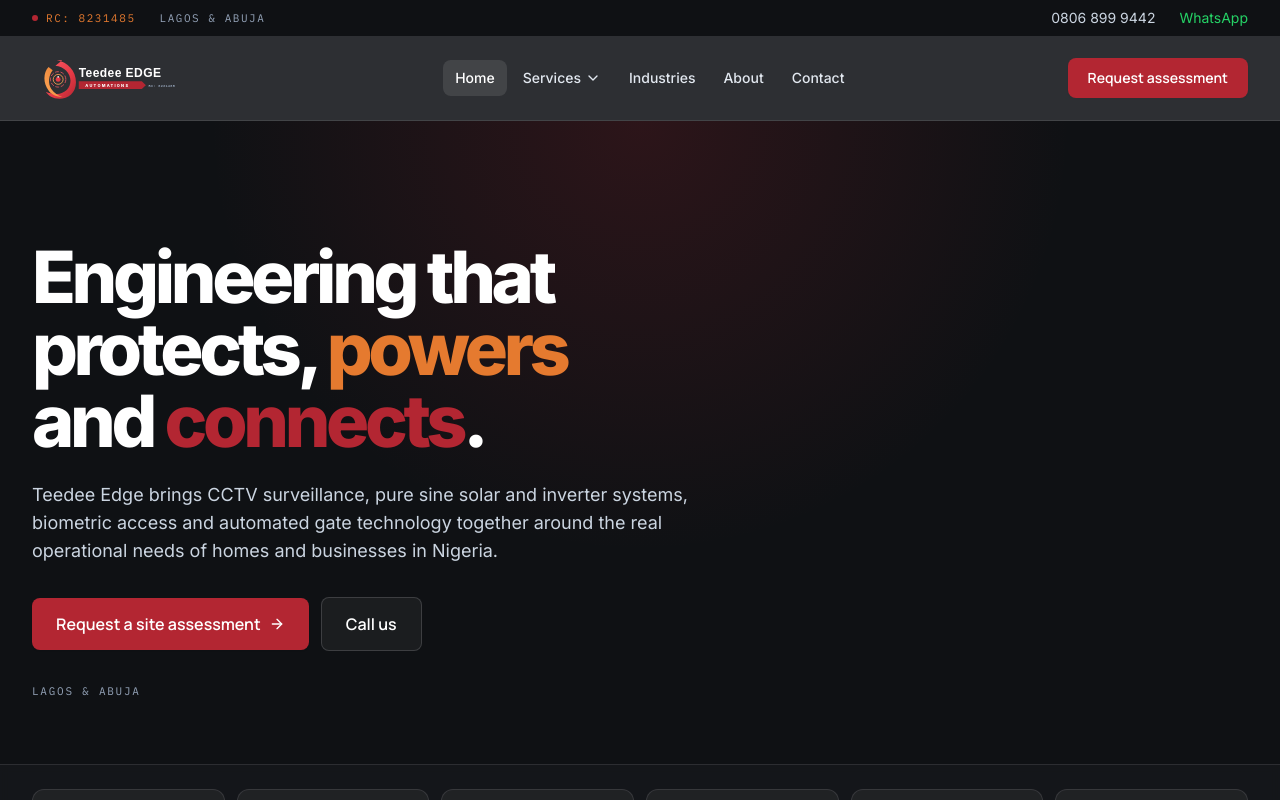
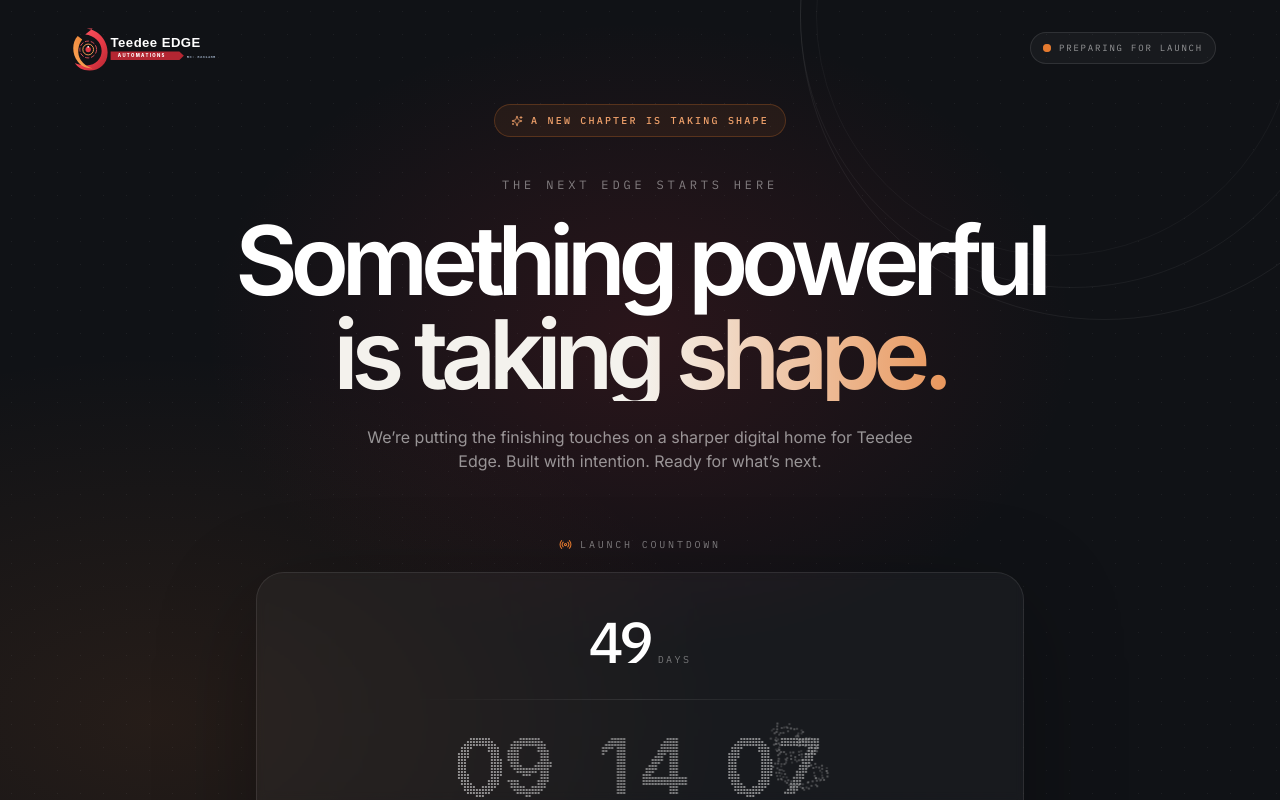
Before and after one commit to Cyberangelo-King/TeeDee, a Next.js app: page / in a window 1280 px wide. Shown: the top 800 px of the page. Built offline with nearby package versions, Linux system fonts and the light colour scheme.

Commit message:
Set launch countdown as temporary homepage

```diff
--- a/src/app/page.tsx
+++ b/src/app/page.tsx
@@ -1,4 +1,5 @@
 import React from "react";
+import { LaunchGate } from "@/components/launch/LaunchGate";
 import { HeroSection } from "@/components/home/HeroSection";
 import { BrandStrip } from "@/components/home/BrandStrip";
 import { ServiceGrid } from "@/components/home/ServiceGrid";
@@ -11,6 +12,7 @@ import { CtaSection } from "@/components/home/CtaSection";
 
 export default function HomePage() {
   return (
+    <LaunchGate>
       <>
         <HeroSection />
         <BrandStrip />
@@ -22,5 +24,6 @@ export default function HomePage() {
         <ContactBar />
         <CtaSection />
       </>
+    </LaunchGate>
   );
 }
```
Lines whose indentation alone changed are shown as unchanged.
